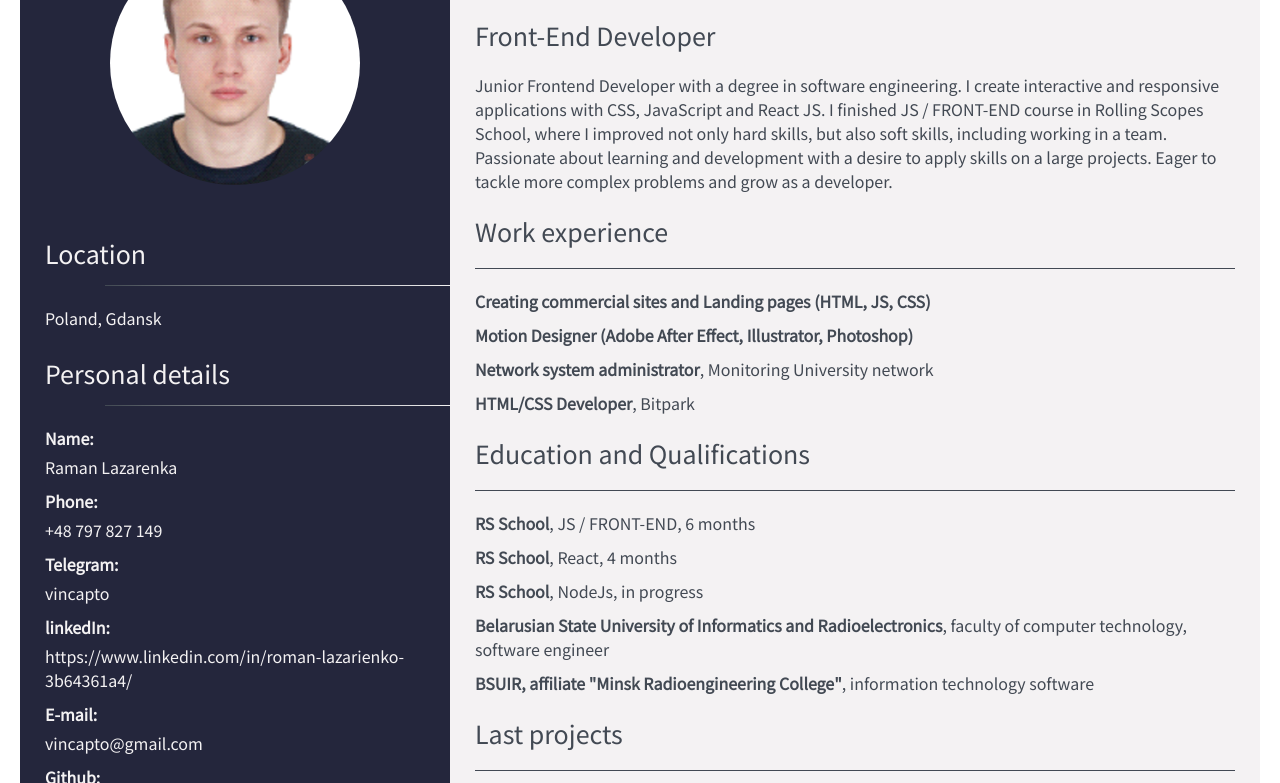
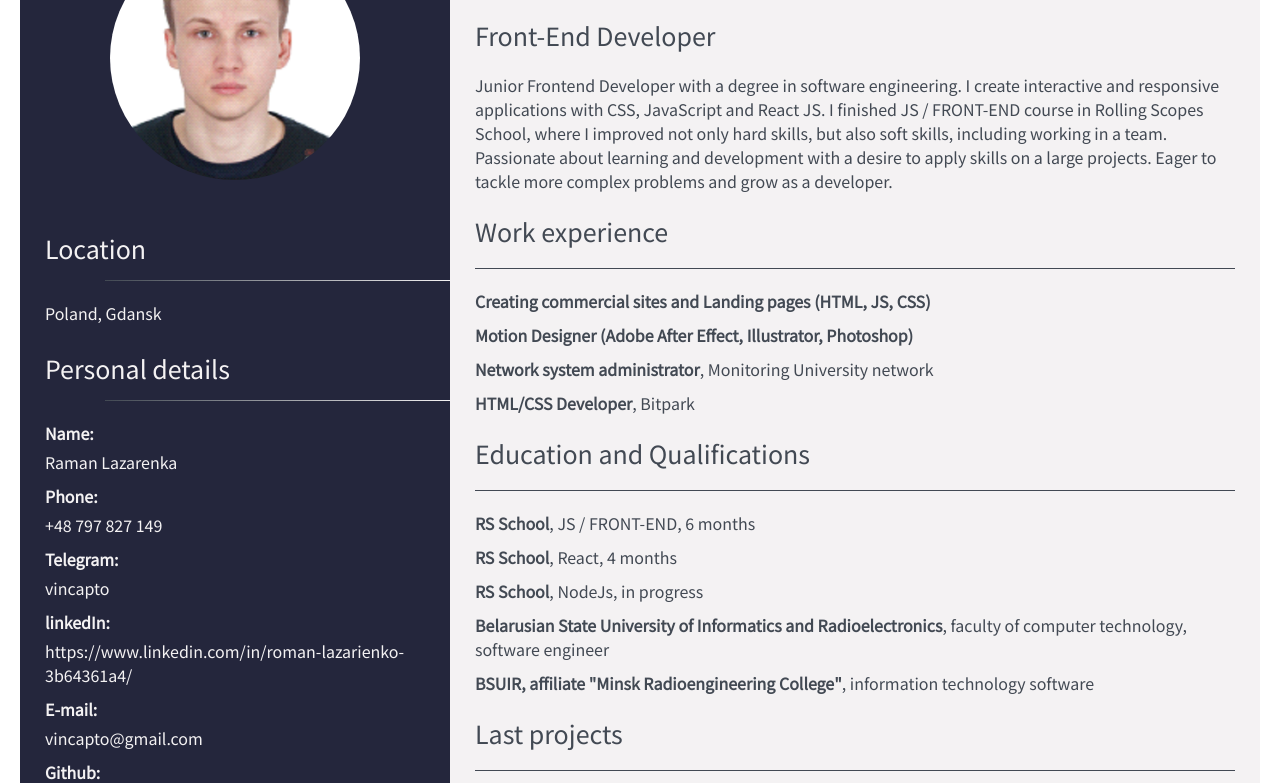
Before and after one commit to vincapto/cv, a plain HTML site: page index.html in a window 1280 px wide. Shown: the part 94-877 px from the top of the page. Drawn offline with Linux system fonts and the light colour scheme.

Commit message:
feat: add fix height to main data

```diff
--- a/style.css
+++ b/style.css
@@ -113,7 +113,9 @@ h1:after {
   flex: 1;
   background: #24263c;
   color: #f4f2f3;
-  padding: 25px 25px;
+  padding: 20px 25px;
+  height: 1774px;
+  box-sizing: border-box;
 }
 .paper .main-data .main-data-item {
   margin: 10px 0;
@@ -136,6 +138,8 @@ h1:after {
   background: #f4f2f3;
   color: #424953;
   padding: 5px 25px;
+  height: 100%;
+  box-sizing: border-box;
 }
 .paper .additional-data a {
   color: #b18324;
```
